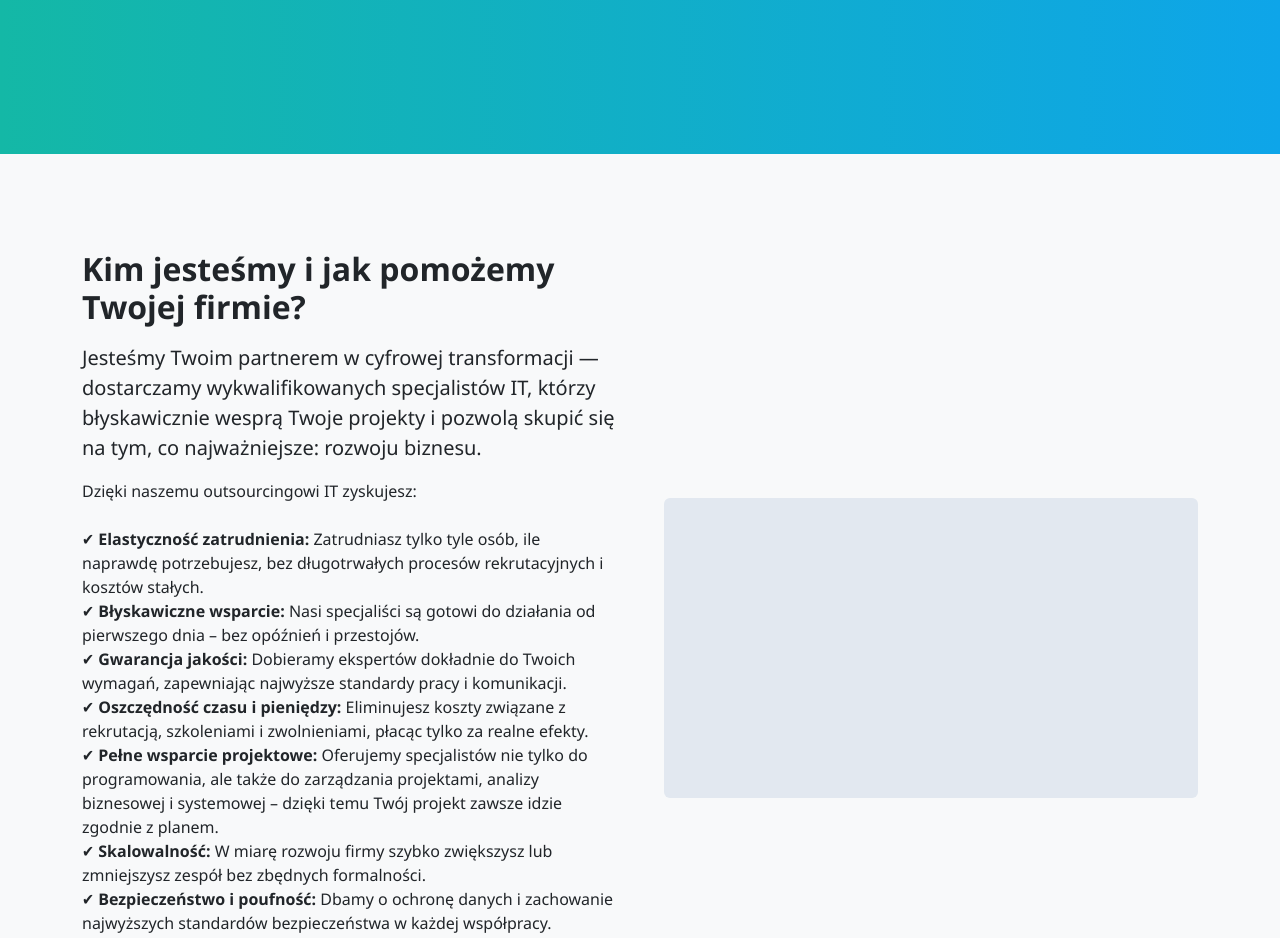
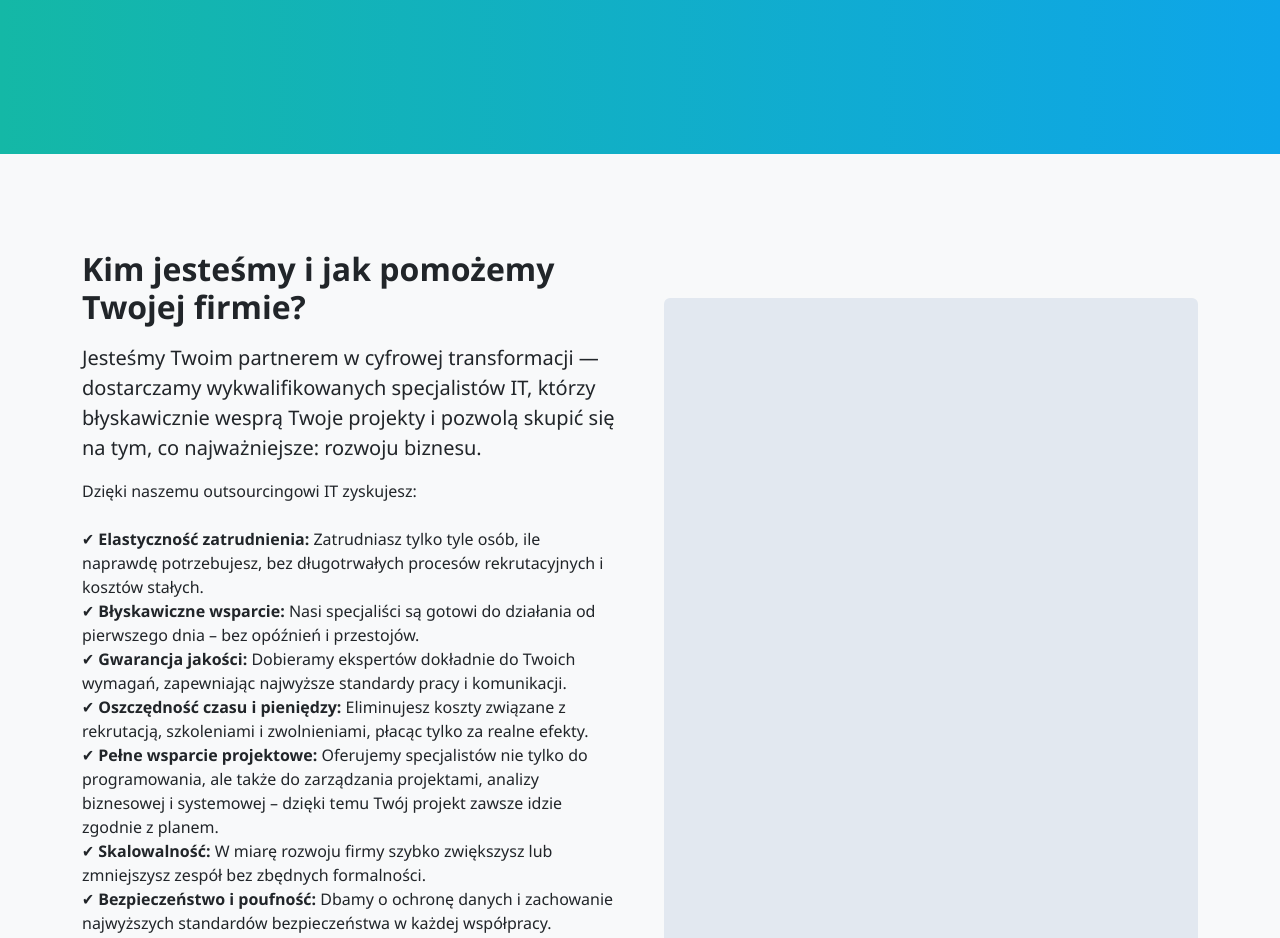
Before and after one commit to dawidgajek/itout, a plain HTML site: page index.html in a window 1280 px wide. Shown: the part 622-1560 px from the top of the page. Drawn offline with nearby package versions, Linux system fonts and the light colour scheme.

Commit message:
placeholder height

```diff
--- a/css/style.css
+++ b/css/style.css
@@ -3,6 +3,6 @@ body { font-family: 'Segoe UI', Tahoma, Geneva, Verdana, sans-serif; }
 .card { transition: transform 0.3s ease, box-shadow 0.3s ease; }
 .card:hover { transform: translateY(-5px); box-shadow: 0 10px 20px rgba(0,0,0,0.1); }
 .stats { background: #f8fafc; }
-.placeholder-image { background: #e2e8f0; width: 100%; height: 300px; }
+.placeholder-image { background: #e2e8f0; width: 100%; height: 700px; }
 .placeholder-image.rounded-circle { width: 120px; height: 120px; }
 .py-7 { padding-top: 6rem !important; padding-bottom: 6rem !important; }
```
